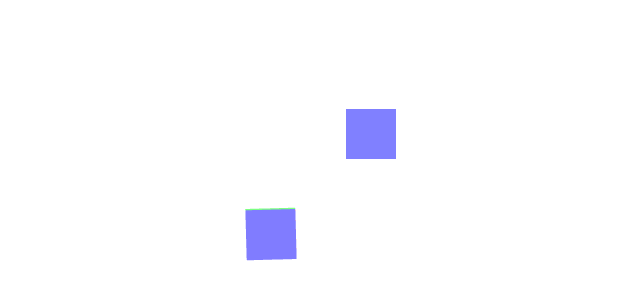
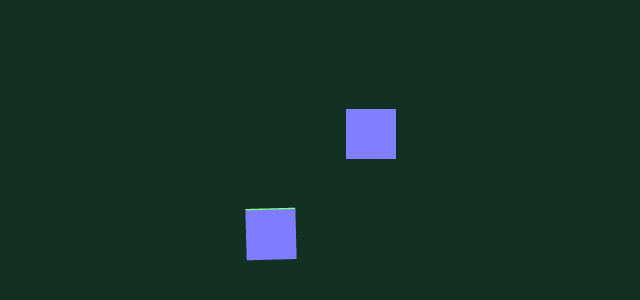
Before and after one commit to ryokf/belajar-r3f, a React (Vite) app: page / in a window 1280 px wide. Shown: the part 166-466 px from the top of the page, without its empty margins (369-1009 px from the left). Built offline with nearby package versions, Linux system fonts and the light colour scheme.

Commit message:
mengganti bg color

```diff
--- a/src/App.jsx
+++ b/src/App.jsx
@@ -8,16 +8,15 @@ function App() {
 
   return (
     <div className='h-screen flex justify-center items-center'>
-      {/*
-      The camera prop in the Canvas component is used to define the camera that should be used to render the scene.
-      The camera prop takes a single object with several properties that define the camera:
-      - position: the position of the camera in 3D space
-      - zoom: the zoom level of the camera
-      - far: the farthest distance that the camera can see
-      - near: the closest distance that the camera can see
-      - orthographic: whether the camera should use an orthographic (2D) or perspective (3D) projection
-      */}
-      <Canvas orthographic camera={{ zoom: 50, position: [0, 0, 10], far: 100, near: 0.1 }}>
+      <Canvas
+        orthographic
+        camera={{ zoom: 50, position: [0, 0, 10], far: 100, near: 0.1 }}
+        gl={{ antialias: true }}
+        onCreated={(state)=>{
+          // cara mengganti warna latar belakang
+          state.gl.setClearColor('#123123')
+        }}
+      >
         <OrbitControls/>
         <Cube></Cube>
       </Canvas>
```
